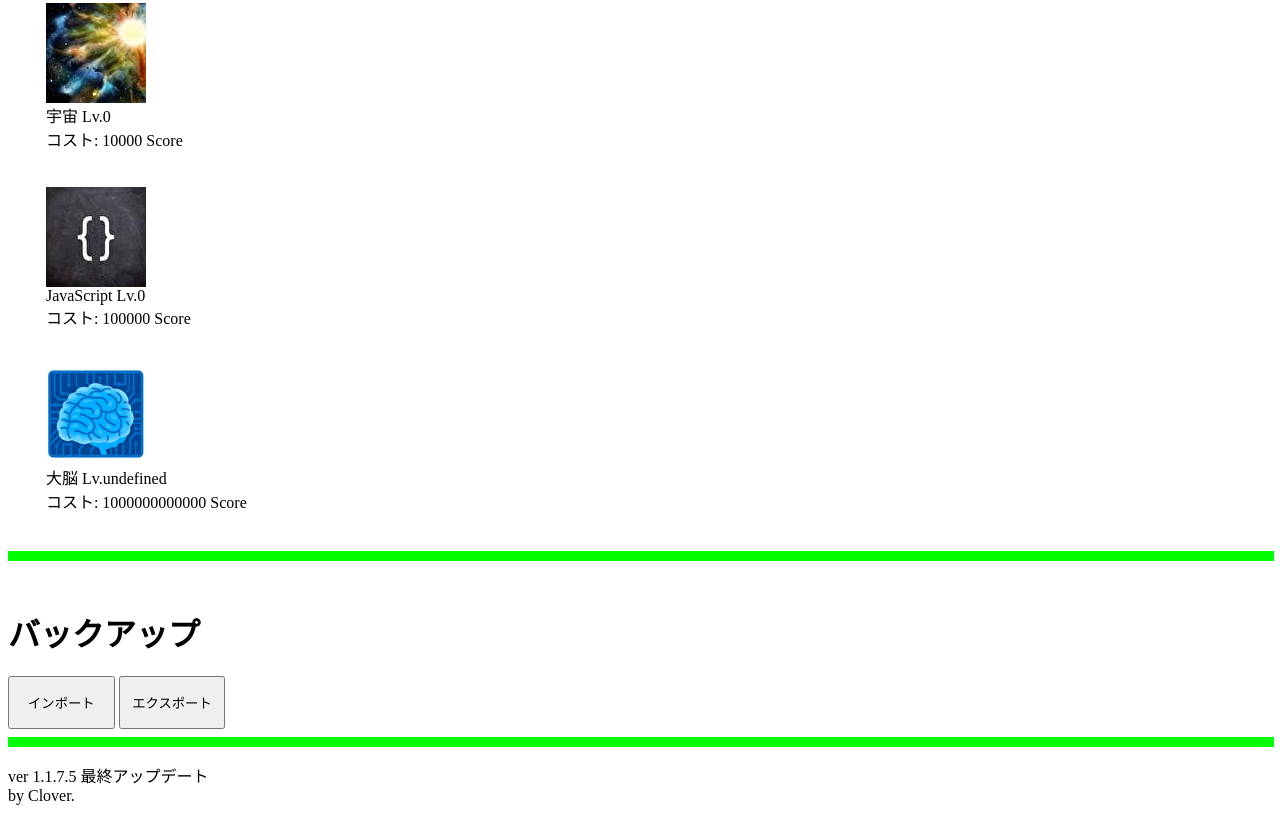
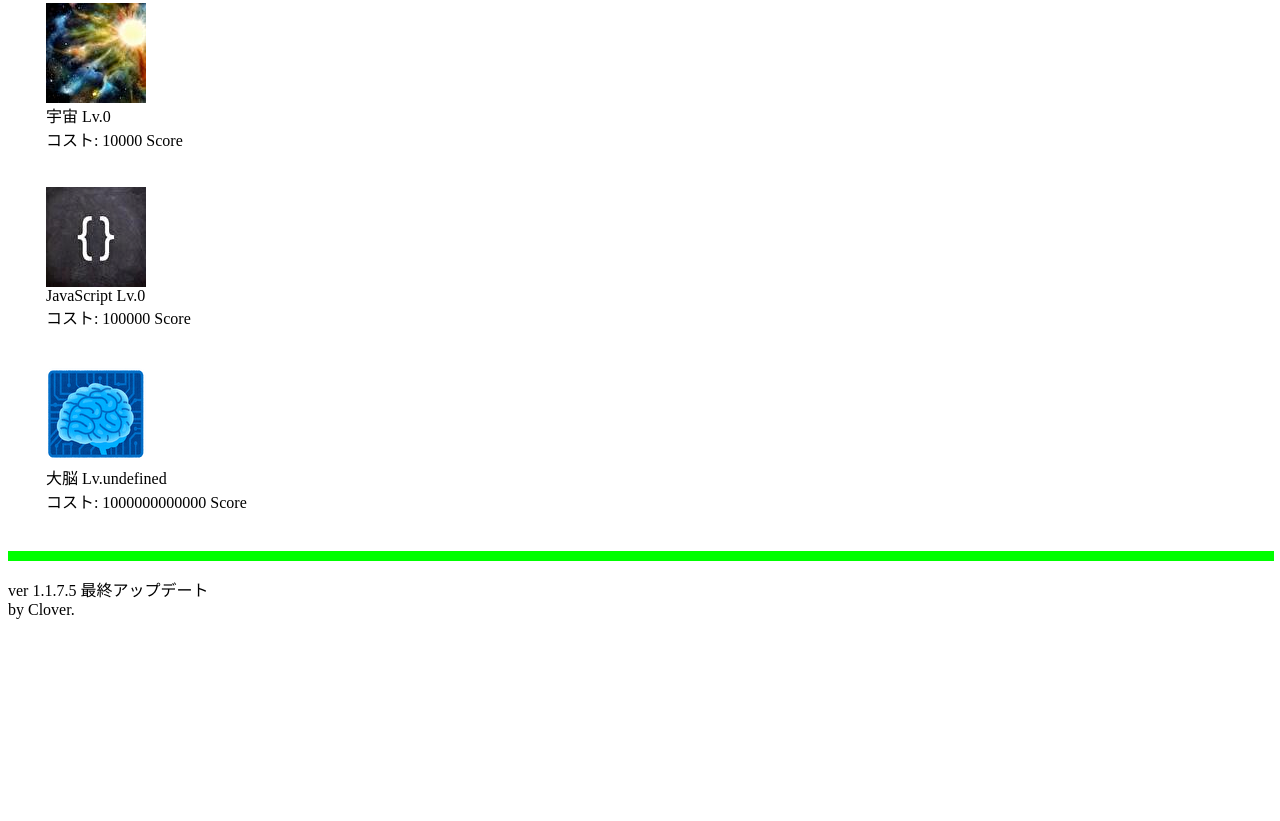
Before and after one commit to Clover810/janken, a plain HTML site: page index.html in a window 1280 px wide. Shown: the part 1780-2601 px from the top of the page. After the commit the page ends 2415 px from the top, so only its background shows below. Drawn offline with Linux system fonts and the light colour scheme.

Commit message:
Update index.html

```diff
--- a/index.html
+++ b/index.html
@@ -84,13 +84,6 @@
     <label id="Braincost">コスト: 1000000000000 Score</label> <br>
     </div>
     <hr align="center" size="10" width="100%" color="#00ff00">
-    <br>
-    <!-- バックアップボタン -->
-    <h1>バックアップ</h1>
-    <button class="buckup" type="button" onclick="audio();importsave();">インポート</button>
-    <button class="buckup" type="button" onclick="audio();exportsave();">エクスポート</button>
-    <br>
-    <hr align="center" size="10" width="100%" color="#00ff00">
 
     <!-- オーディオ定義 -->
     <audio id="click_audio">
```
